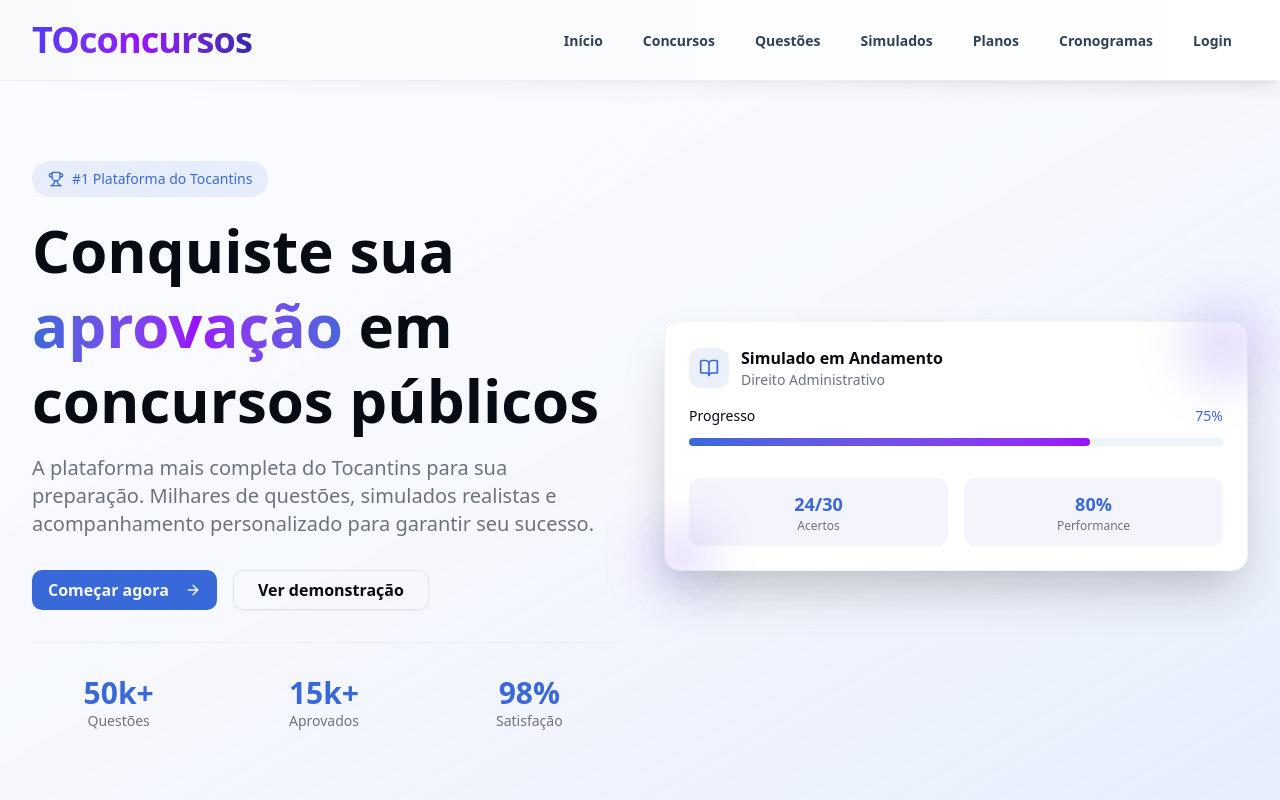
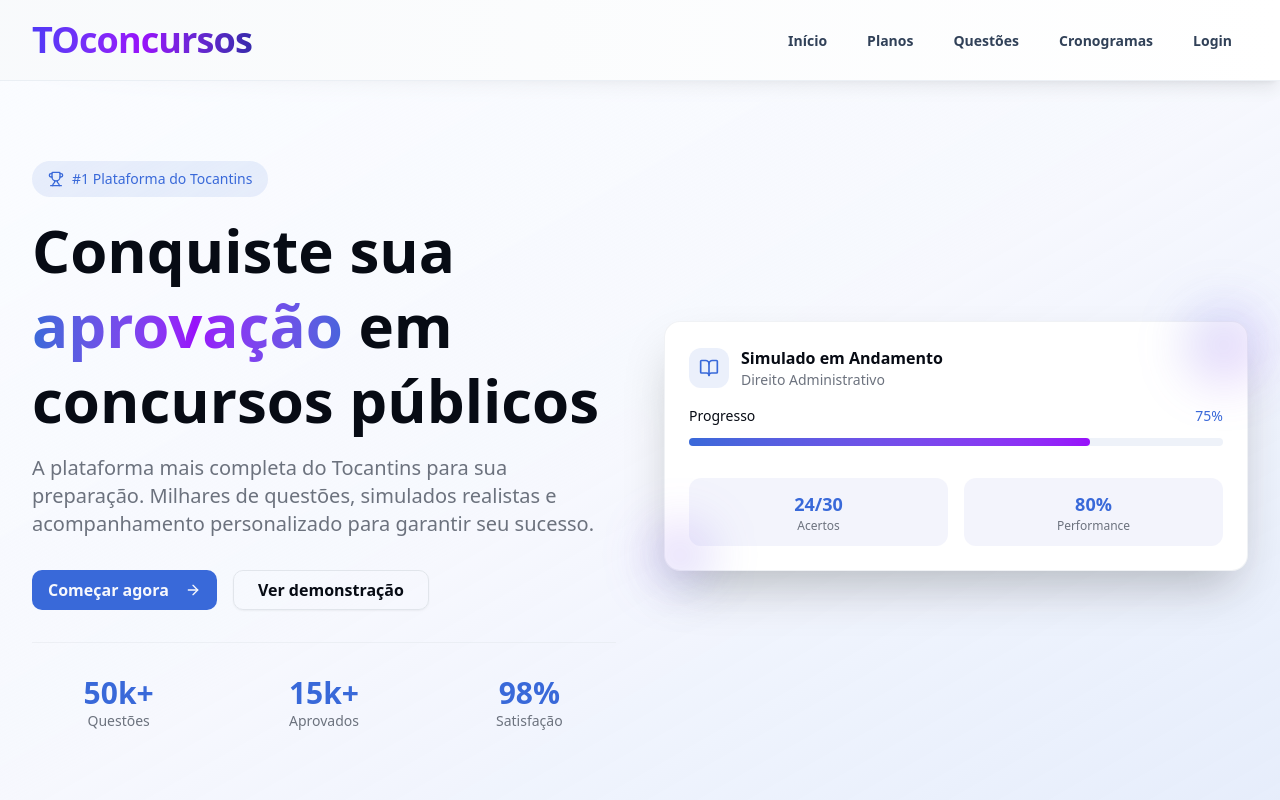
Before and after one commit to gustavo-oli-silva/toconcursos-frontend, a Next.js app: page / in a window 1280 px wide. Shown: the top 800 px of the page. Built offline with nearby package versions, Linux system fonts and the light colour scheme.

Commit message:
feat: improve links header

```diff
--- a/src/components/project/AppHeader.tsx
+++ b/src/components/project/AppHeader.tsx
@@ -59,31 +59,25 @@ export function AppHeader() {
                         </li>
                         <li>
                             <span className="relative px-4 py-2.5 text-sm font-semibold text-slate-700 hover:text-indigo-700 rounded-lg hover:bg-indigo-50/80 transition-all duration-200 cursor-pointer group">
-                                Concursos
+                               <Link href="/planos">
+                                Planos
+                               </Link>
                                 <span className="absolute inset-x-0 bottom-0 h-0.5 bg-gradient-to-r from-indigo-500 to-purple-600 scale-x-0 group-hover:scale-x-100 transition-transform duration-200 rounded-full"></span>
                             </span>
                         </li>
                         <li>
-                            <span onClick={() => router.push("/questoes")} className="relative px-4 py-2.5 text-sm font-semibold text-slate-700 hover:text-indigo-700 rounded-lg hover:bg-indigo-50/80 transition-all duration-200 cursor-pointer group">
-                                Questões
+                            <span  className="relative px-4 py-2.5 text-sm font-semibold text-slate-700 hover:text-indigo-700 rounded-lg hover:bg-indigo-50/80 transition-all duration-200 cursor-pointer group">
+                                <Link href="/questoes">
+                                    Questões
+                                </Link>
                                 <span className="absolute inset-x-0 bottom-0 h-0.5 bg-gradient-to-r from-indigo-500 to-purple-600 scale-x-0 group-hover:scale-x-100 transition-transform duration-200 rounded-full"></span>
                             </span>
                         </li>
                         <li>
                             <span className="relative px-4 py-2.5 text-sm font-semibold text-slate-700 hover:text-indigo-700 rounded-lg hover:bg-indigo-50/80 transition-all duration-200 cursor-pointer group">
-                                Simulados
-                                <span className="absolute inset-x-0 bottom-0 h-0.5 bg-gradient-to-r from-indigo-500 to-purple-600 scale-x-0 group-hover:scale-x-100 transition-transform duration-200 rounded-full"></span>
-                            </span>
-                        </li>
-                        <li>
-                            <span className="relative px-4 py-2.5 text-sm font-semibold text-slate-700 hover:text-indigo-700 rounded-lg hover:bg-indigo-50/80 transition-all duration-200 cursor-pointer group">
-                                Planos
-                                <span className="absolute inset-x-0 bottom-0 h-0.5 bg-gradient-to-r from-indigo-500 to-purple-600 scale-x-0 group-hover:scale-x-100 transition-transform duration-200 rounded-full"></span>
-                            </span>
-                        </li>
-                        <li>
-                            <span onClick={() => router.push("/cronogramas")} className="relative px-4 py-2.5 text-sm font-semibold text-slate-700 hover:text-indigo-700 rounded-lg hover:bg-indigo-50/80 transition-all duration-200 cursor-pointer group">
-                                Cronogramas
+                                <Link   href="/cronogramas">
+                                    Cronogramas
+                                </Link>
                                 <span className="absolute inset-x-0 bottom-0 h-0.5 bg-gradient-to-r from-indigo-500 to-purple-600 scale-x-0 group-hover:scale-x-100 transition-transform duration-200 rounded-full"></span>
                             </span>
                         </li>
```
